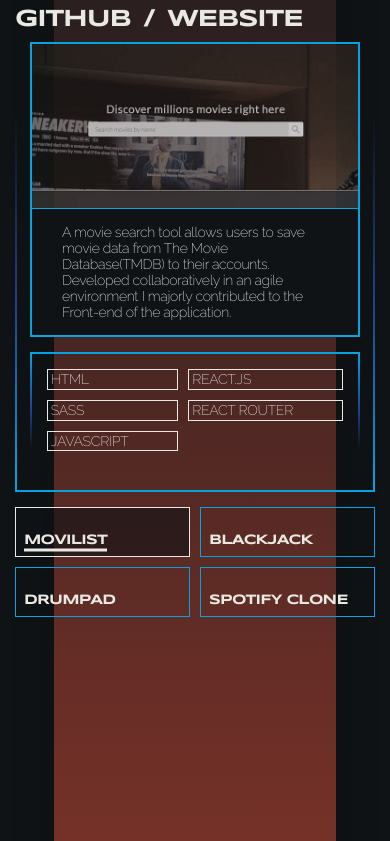
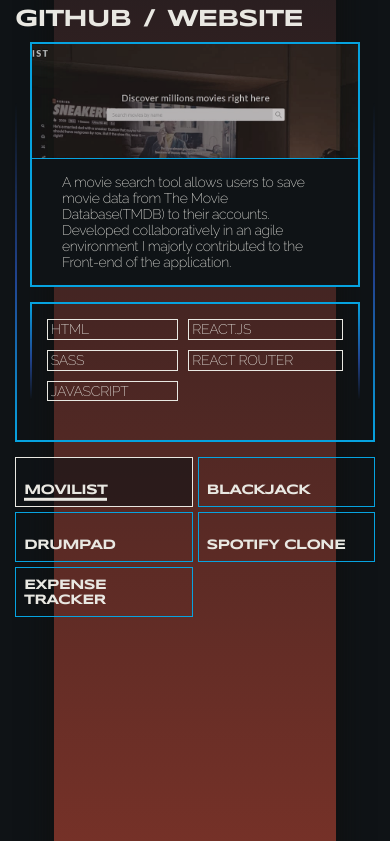
Before and after one commit to jef1993/web-portfolio, a React (Create React App) app: page / in a window 390 px wide. Shown: the part 3553-4394 px from the top of the page. Built offline with nearby package versions, Linux system fonts and the light colour scheme.

Commit message:
added project: expense tracker

```diff
--- a/src/App.css
+++ b/src/App.css
@@ -1051,10 +1051,15 @@ nav {
 .projects__btns {
   grid-area: 2/3/-1/-1;
   display: grid;
-  grid-template-columns: repeat(4, 1fr);
-  gap: 1rem;
-  margin: 0 1.5rem 1.5rem 0;
+  grid-template-columns: repeat(5, 1fr);
+  gap: 0.5rem;
+  margin: 0 1.5rem 1rem 0;
   overflow: hidden;
+}
+@media screen and (max-width: 1200px) {
+  .projects__btns {
+    grid-template-columns: repeat(3, 1fr);
+  }
 }
 @media screen and (max-width: 900px) {
   .projects__btns {
@@ -1106,9 +1111,9 @@ nav {
   position: relative;
   height: auto;
 }
-@media screen and (max-width: 900px) {
+@media screen and (max-width: 1200px) {
   .projects__btn-text {
-    font-size: 1.6rem;
+    font-size: 1.4rem;
   }
 }
 @media screen and (max-width: 600px) {
@@ -1123,7 +1128,7 @@ nav {
   bottom: 0;
   left: 0;
   width: 0%;
-  height: 0.25em;
+  height: 0.2em;
   transform: translateY(100%);
   background-color: #e9e8e2;
   transition: all 0.3s ease-in-out;
--- a/src/data/projects.js
+++ b/src/data/projects.js
@@ -2,6 +2,7 @@ import movilist from "../img/projects/movilist.jpg";
 import blackjack from "../img/projects/blackjack.jpg";
 import drumpad from "../img/projects/drumpad.jpg";
 import spotifyClone from "../img/projects/spotify-clone.jpg";
+import expenseTracker from "../img/projects/expense-tracker.jpg";
 
 class Project {
   constructor(name, techList, imgName, content, github, website) {
@@ -52,6 +53,15 @@ myProjects.projects = [
     `https://github.com/jef1993/Spotify-Clone`,
     `https://jef1993.github.io/Spotify-Clone/`
   ),
+
+  new Project(
+    `expense tracker`,
+    [`HTML`, `SASS`, "Javascript", "React"],
+    expenseTracker,
+    "An expense tracker with expenses monthly and yearly analysis features. Use browser's local stroage to store data.",
+    `https://github.com/jef1993/react-expense-tracker`,
+    `https://the-expense-tracker-react.netlify.app/`
+  ),
 ];
 
 export default myProjects;
--- a/src/sass/sections/_projects.scss
+++ b/src/sass/sections/_projects.scss
@@ -200,11 +200,15 @@
   &__btns {
     grid-area: 2/3/-1/-1;
     display: grid;
-    grid-template-columns: repeat(4, 1fr);
+    grid-template-columns: repeat(5, 1fr);
+    gap: 0.5rem;
+    margin: 0 1.5rem 1rem 0;
+    overflow: hidden;
 
-    gap: 1rem;
-    margin: 0 1.5rem 1.5rem 0;
-    overflow: hidden;
+    @media screen and (max-width: 1200px) {
+      grid-template-columns: repeat(3, 1fr);
+      // grid-area: 2/1/-1/-1;
+    }
 
     @media screen and (max-width: 900px) {
       grid-template-columns: repeat(2, 1fr);
@@ -257,8 +261,8 @@
     z-index: 3;
     position: relative;
     height: auto;
-    @media screen and (max-width: 900px) {
-      font-size: 1.6rem;
+    @media screen and (max-width: 1200px) {
+      font-size: 1.4rem;
     }
 
     @media screen and (max-width: 600px) {
@@ -272,7 +276,7 @@
       bottom: 0;
       left: 0;
       width: 0%;
-      height: 0.25em;
+      height: 0.2em;
       transform: translateY(100%);
       background-color: $color-white;
       transition: all 0.3s ease-in-out;
```
Also changed, not shown: src/img/projects/expense-tracker.jpg (added), 1 other file (tests, documents, lock files or other folders).
